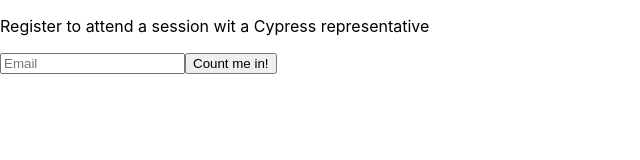
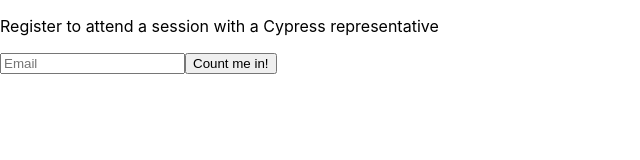
Before and after one commit to idncod/cypress-signups-event-01, a React (Create React App) app: page / in a window 1280 px wide. Shown: the top 160 px of the page, without its empty margins (0-640 px from the left). Built offline with nearby package versions, Linux system fonts and the light colour scheme.

Commit message:
Update App.js

```diff
--- a/src/App.js
+++ b/src/App.js
@@ -32,7 +32,7 @@ const submitHandler = async (e) =>
   return (
     <div className="emails">
       <form onSubmit={submitHandler} className="form">
-        <p>Register to attend a session wit a Cypress representative</p>
+        <p>Register to attend a session with a Cypress representative</p>
         <input className="email-input" onChange={inputHandler} placeholder="Email" type="email" value={input}></input>
         <button className="email-button">Count me in!</button>
       </form>
```
